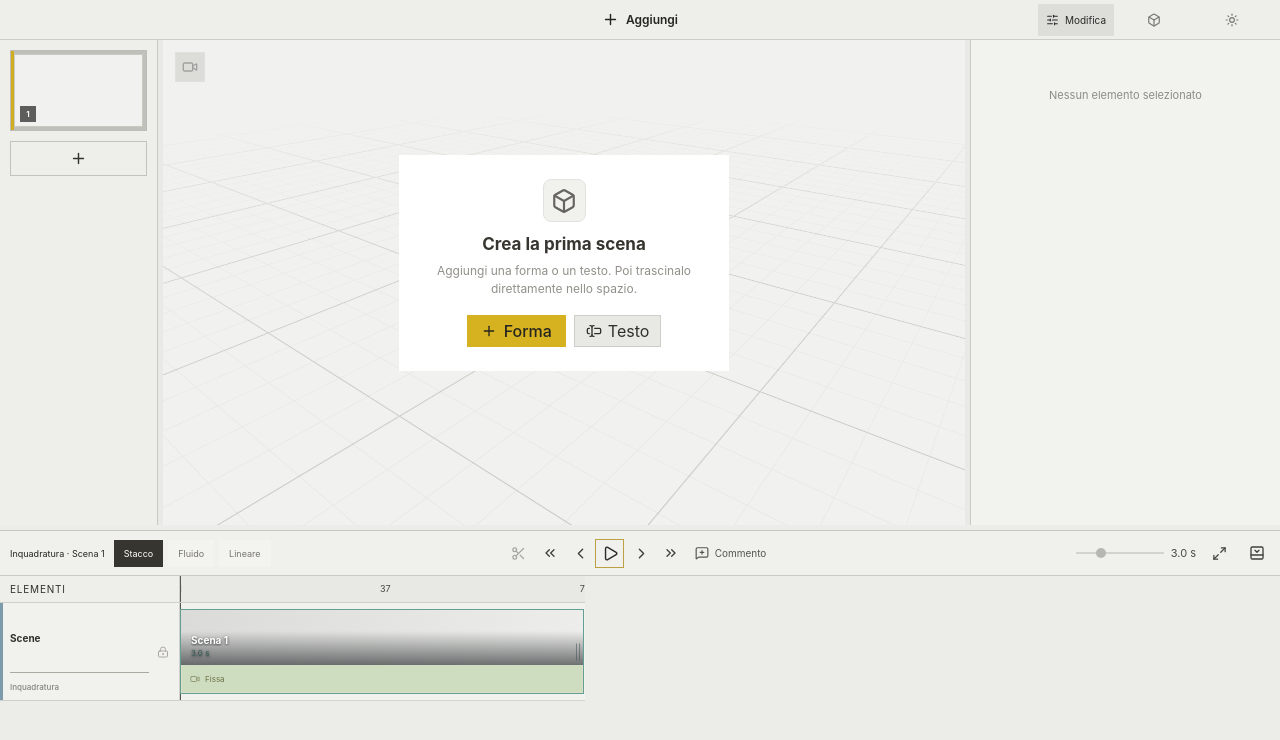
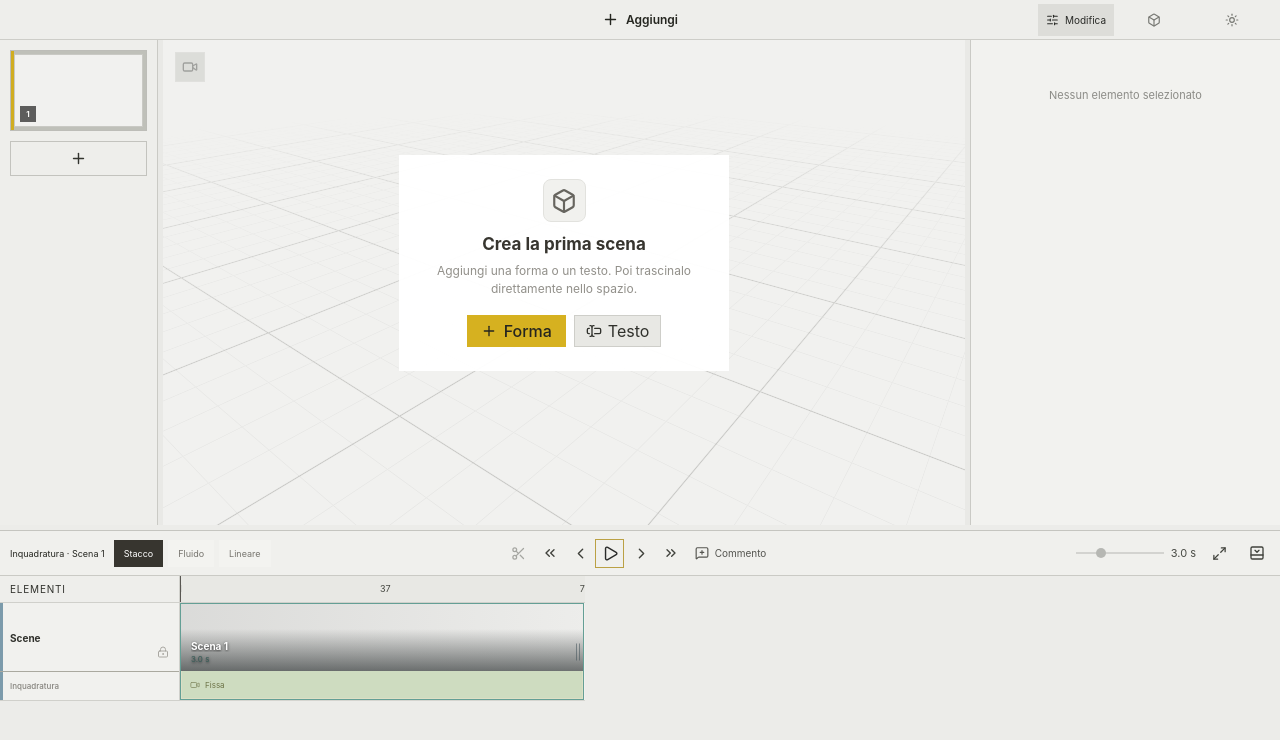
Before and after one commit to sudoantonio/Scene, a React (Vite) app: page / in a window 1280 px wide. Shown: the top 740 px of the page. Built offline with nearby package versions, Linux system fonts and the light colour scheme.

Commit message:
Align timeline divisions and remove vertical clip gaps

```diff
--- a/src/styles.css
+++ b/src/styles.css
@@ -1364,7 +1364,15 @@ input, textarea, select, .prompt-card > textarea, .scene-aspect select { color:
 .timeline .scene-image { border-bottom: 1px solid #aaa99f; }
 .timeline .scene-framing { min-height: 28px; border-top: 0; }
 .timeline .scene-framing .framing-icon { flex: none; opacity: .72; }
-.timeline .scene-hierarchy { width: 100%; height: 100%; display: grid; grid-template-rows: minmax(0,1fr) 28px; gap: 0; }
+.timeline .scene-hierarchy { width: 100%; height: calc(100% - 12px); margin: 6px 0; display: grid; grid-template-rows: minmax(0,1fr) 28px; gap: 0; }
 .timeline .scene-hierarchy b, .timeline .scene-hierarchy small { display: flex; align-items: center; }
-.timeline .scene-hierarchy small { border-top: 1px solid #aaa99f; }
-.theme-dark .timeline .scene-image, .theme-dark .timeline .scene-hierarchy small { border-color: #5a5a5a; }
+.timeline .scene-hierarchy small { border-top: 0; }
+.timeline .scene-label::after { content: ''; position: absolute; z-index: 1; left: 0; right: 0; bottom: 34px; height: 1px; background: #aaa99f; pointer-events: none; }
+.theme-dark .timeline .scene-image { border-color: #5a5a5a; }
+.theme-dark .timeline .scene-label::after { background: #5a5a5a; }
+
+/* Le clip riempiono la riga; il bordo della traccia è l'unico spazio fra righe. */
+.timeline .scene-clip, .timeline .motion-segment { top: 0; bottom: 0; }
+.timeline .scene-clip .clip-resize-handle { top: 0; bottom: 0; }
+.timeline .scene-hierarchy { height: 100%; margin: 0; }
+.timeline .scene-label::after { bottom: 28px; }
```
